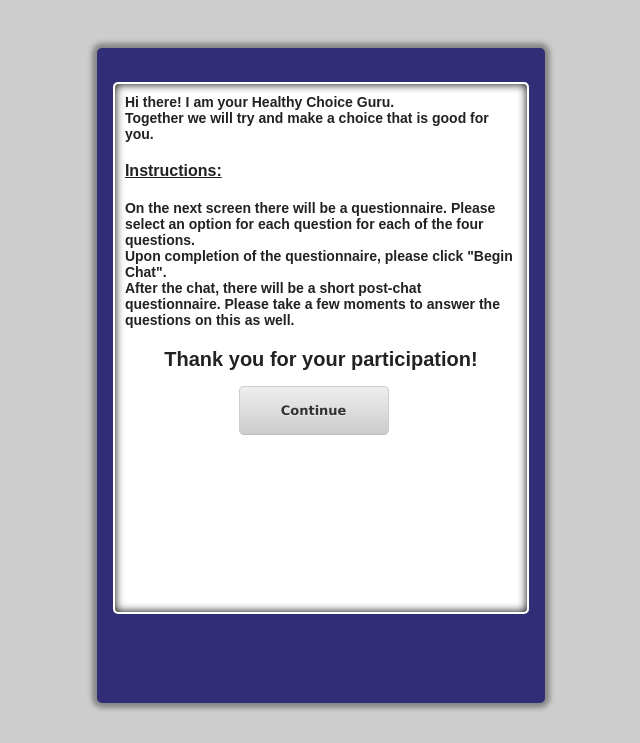
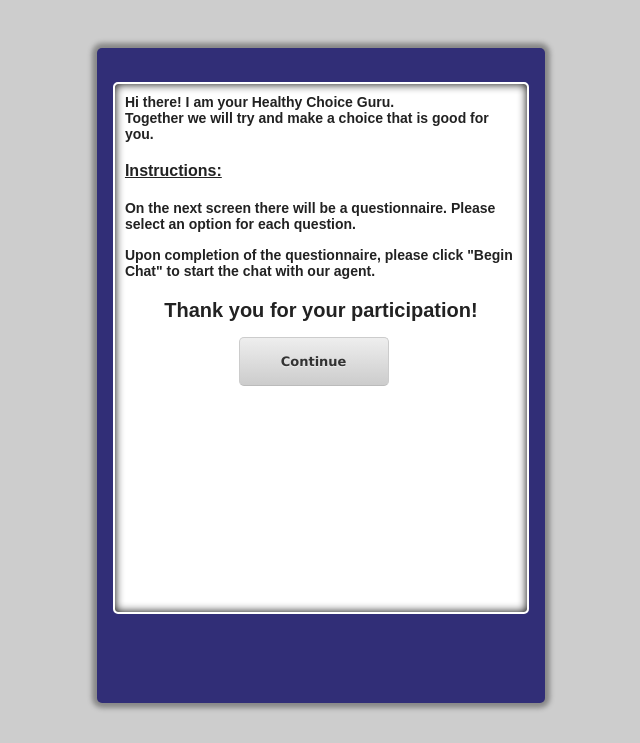
Before and after one commit to MegFord/interact, a PHP site: page /index.php in a window 1280 px wide. Shown: the top 743 px of the page, without its empty margins (319-959 px from the left). Run offline with PHP 8.4, Linux system fonts and the light colour scheme; the visitor is signed in with stand-in values (Sample User, id 1); some libraries are stand-ins or nearby versions.

Commit message:
minor modifications
1. wording of first page
2. removed neither for sns options.
3. When admin is typing it says "Health Guru:" (We still need to discuss
a name :)  )

```diff
--- a/code/chat/index.php
+++ b/code/chat/index.php
@@ -50,7 +50,7 @@ if(isset($_POST['enter'])){
 
                 else{
 
-                                echo '<span class="error">Please type in a name</span>';
+                                echo '<span class="error">Please type in your ID</span>';
 
                 }
 
@@ -211,9 +211,8 @@ else{
 				<h3>Instructions:</h3>
 
 				<p>
-					On the next screen there will be a questionnaire. Please select an option for each question for each of the four questions.<br>
-					Upon completion of the questionnaire, please click "Begin Chat".<br>
-					After the chat, there will be a short post-chat questionnaire. Please take a few moments to answer the questions on this as well.
+					On the next screen there will be a questionnaire. Please select an option for each question.</p>
+					<p>Upon completion of the questionnaire, please click "Begin Chat" to start the chat with our agent.<br>
 				</p>
 				<h2>Thank you for your participation!</h2>
 
@@ -277,7 +276,6 @@ else{
 							<option value = "Facebook" >Facebook</option>
 							<option value = "Twitter">Twitter</option>
 							<option value = "Both">Both</option>
-							<option value = "Neither">Neither</option>
 						</select>
 					</h4>
 					<span id="errorMessage" style="display:hidden;color:red"></span>
```
Also changed, not shown: code/chat/post.php (+6 -1 lines).
